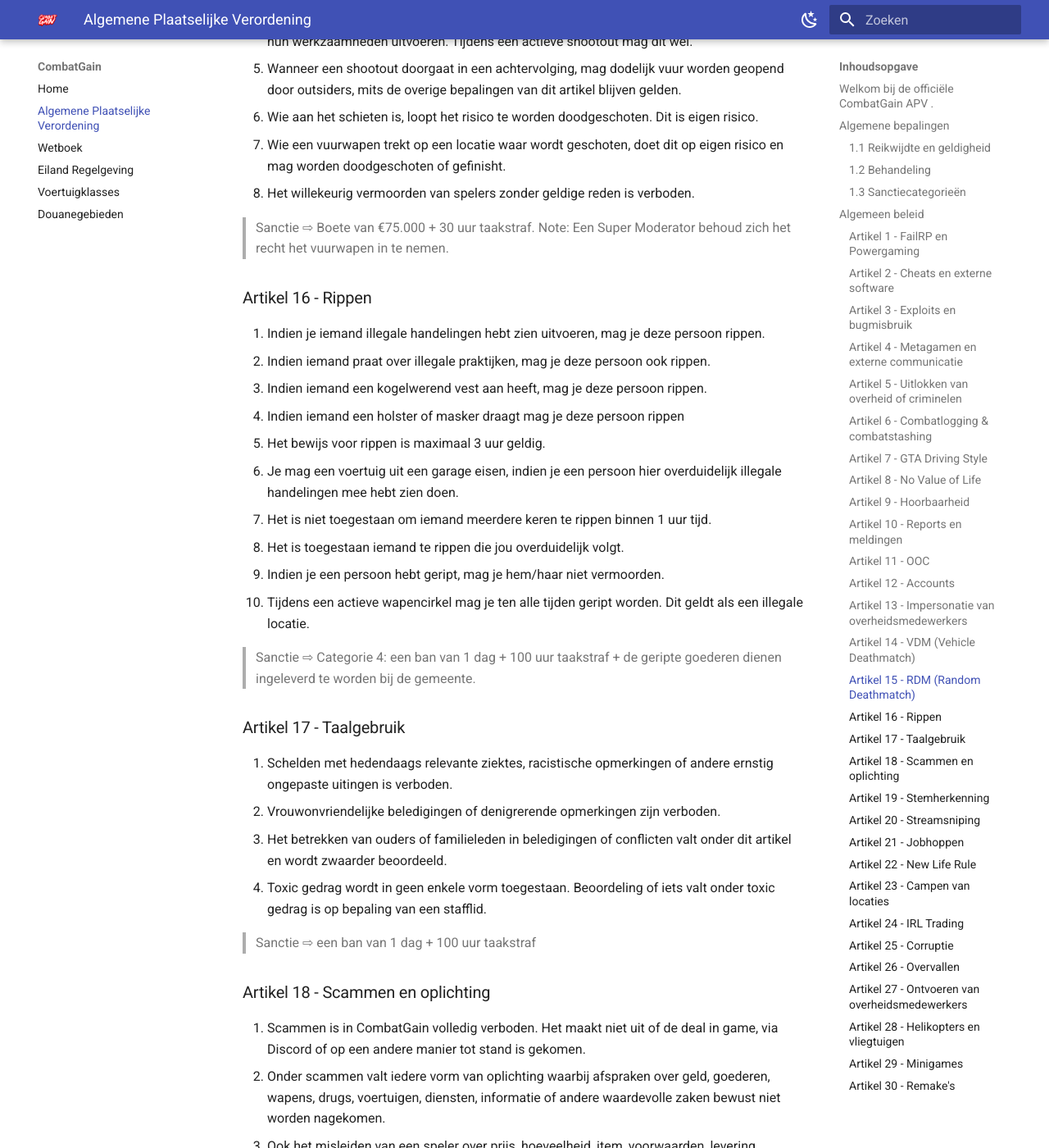
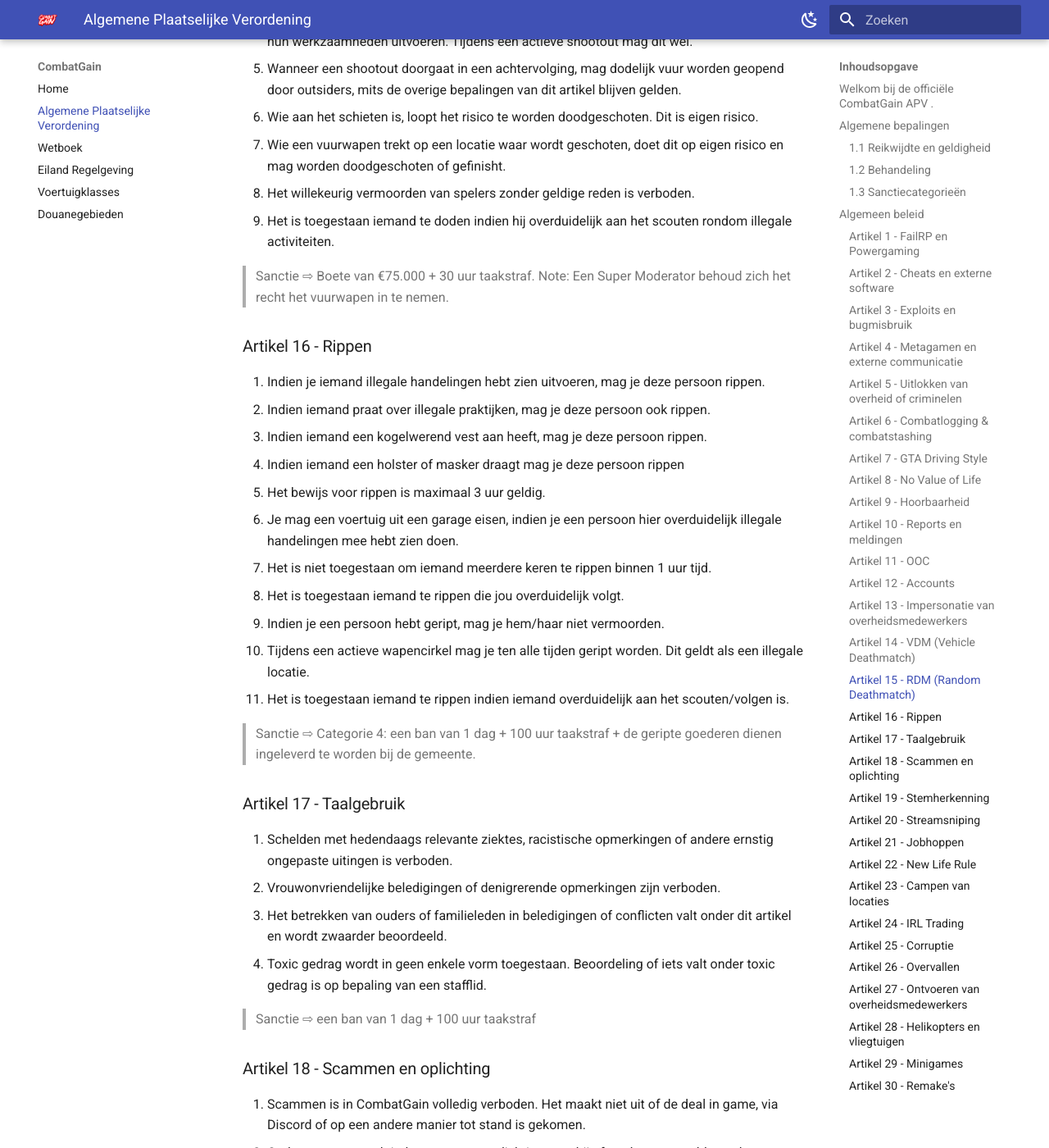
Before and after one commit to CombatGainProduction/cg-apv, an MkDocs documentation site: the page built from docs/apv.md, in a window 1280 px wide and 1400 px high, scrolled down 7575 px. Shown: the whole window at 82% size. Built offline with MkDocs 1.6.1 and Material for MkDocs 9.7.7, drawn with Linux system fonts in a browser that asks for light colours; comment, search, counter and statistics services are not loaded.

Commit message:
APV change RDM & Rippen

```diff
--- a/docs/apv.md
+++ b/docs/apv.md
@@ -205,6 +205,7 @@ Het is verboden je karakter te breken. Dit betekent dat je geen termen gebruikt
 6. Wie aan het schieten is, loopt het risico te worden doodgeschoten. Dit is eigen risico.
 7. Wie een vuurwapen trekt op een locatie waar wordt geschoten, doet dit op eigen risico en mag worden doodgeschoten of gefinisht.
 8. Het willekeurig vermoorden van spelers zonder geldige reden is verboden.
+9. Het is toegestaan iemand te doden indien hij overduidelijk aan het scouten rondom illegale activiteiten.
 
 > Sanctie ⇨ Boete van €75.000 + 30 uur taakstraf.
 > Note: Een Super Moderator behoud zich het recht het vuurwapen in te nemen.
@@ -220,6 +221,7 @@ Het is verboden je karakter te breken. Dit betekent dat je geen termen gebruikt
 8. Het is toegestaan iemand te rippen die jou overduidelijk volgt.
 9. Indien je een persoon hebt geript, mag je hem/haar niet vermoorden.
 10. Tijdens een actieve wapencirkel mag je ten alle tijden geript worden. Dit geldt als een illegale locatie.
+11. Het is toegestaan iemand te rippen indien iemand overduidelijk aan het scouten/volgen is.
 
 > Sanctie ⇨ Categorie 4: een ban van 1 dag + 100 uur taakstraf + de geripte goederen dienen ingeleverd te worden bij de gemeente.
 
```
